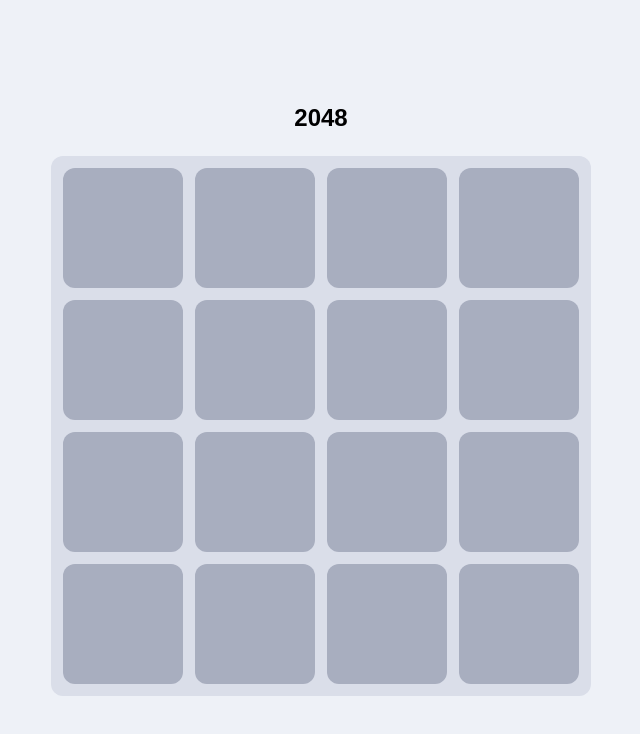
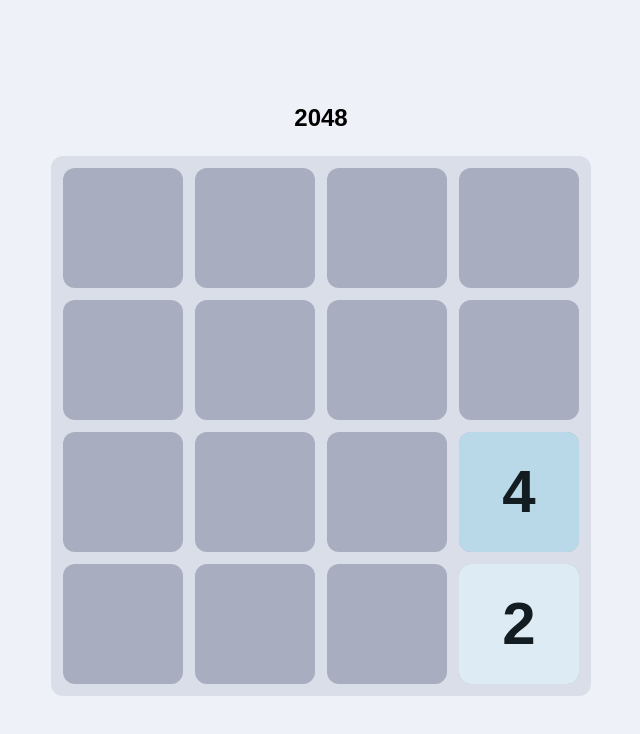
Before and after one commit to OhIkmyeong/wds_2048, a plain HTML site: page index.html in a window 1280 px wide. Shown: the whole page, without its empty margins (319-959 px from the left). Drawn offline with Linux system fonts and the light colour scheme.

Commit message:
2022-06-03

```diff
--- a/css/styles.css
+++ b/css/styles.css
@@ -21,9 +21,9 @@
 }
 
 .tile{
-    --x:0; --y:0;
-    --cell-bg-lightness:20%;
-    --cell-text-lightness:80%;
+    /* --x:0; --y:0; */
+    /* --cell-bg-lightness:20%; */
+    /* --cell-text-lightness:80%; */
     position:absolute;
     width:var(--cell-size); aspect-ratio:1/1;
     border-radius:var(--bdr);
--- /dev/null
+++ b/js/Tile.js
@@ -0,0 +1,46 @@
+export default class Tile{
+    #$tile
+    #x
+    #y
+    #value
+
+    constructor($board,value = Math.random() > .5 ? 2 : 4){
+        this.$board = $board;
+        this.#$tile = this.add_tile_elem();
+        this.value = value;
+    }//constructor
+
+    /* [METHOD] */
+    add_tile_elem(){
+        const $tile = document.createElement('DIV');
+        $tile.classList.add('tile');
+        this.$board.appendChild($tile);
+        return $tile;
+    }//add_tile_elem
+
+    /* [GETTER & SETTER] */
+    set value(v){
+        this.#value = v;
+        this.#$tile.textContent = v;
+        const power = Math.log2(v); //x의 2제곱이 v가 되는값(루트)
+        const bgLight = 100 - (power * 9);
+
+        this.#$tile.style.setProperty(
+            "--cell-bg-lightness",
+            `${bgLight}%`);
+        this.#$tile.style.setProperty(
+            "--cell-text-lightness",
+            `${bgLight <= 50 ? 90 : 10}%`);
+    }//set-value;
+
+    set x(value){
+        this.#x = value;
+        this.#$tile.style.setProperty("--x",value);
+    }//set-x
+
+    set y(value){
+        this.#y = value;
+        this.#$tile.style.setProperty("--y",value);
+    }//set-y
+
+}//class-Tile
--- /dev/null
+++ b/js/event.js
@@ -0,0 +1,7 @@
+export function setupInput(){
+    window.addEventListener('keydown',handleInput,{once:true});
+}//setupInput
+
+function handleInput(e){
+    console.log(e.key);
+}
--- a/js/grid.js
+++ b/js/grid.js
@@ -70,5 +70,13 @@
         this.#y = Y;
     }//constructor
 
+    /* [GETTER & SETTER] */
     get tile(){return this.#tile;}
+
+    set tile(value){
+        this.#tile = value;
+        if(value == null){return;}
+        this.#tile.x = this.#x;
+        this.#tile.y = this.#y;
+    }//set-tile
 }//class-Cell
--- a/js/main.js
+++ b/js/main.js
@@ -1,9 +1,16 @@
+import { setupInput } from "./event.js";
 import Grid from "./grid.js";
+import Tile from "./Tile.js";
 
 const $gameBoard = document.getElementById('game-board');
 const GRID = new Grid($gameBoard);
 
 // console.log(GRID.randomEmptyCell()); //테스트
-// GRID.randomEmptyCell().tile = new Tile($gameBoard);
+GRID.randomEmptyCell().tile = new Tile($gameBoard);
+GRID.randomEmptyCell().tile = new Tile($gameBoard);
 
-//22:55
+
+/* --- window event 관련 ---- */
+setupInput();
+
+//31:40
```
